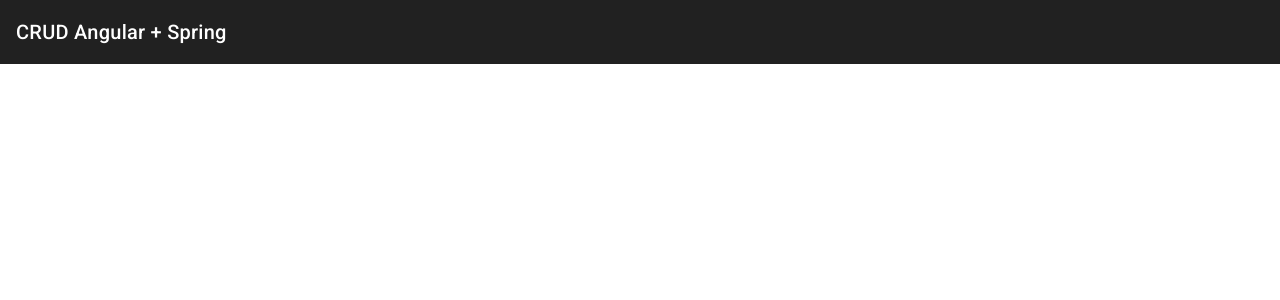
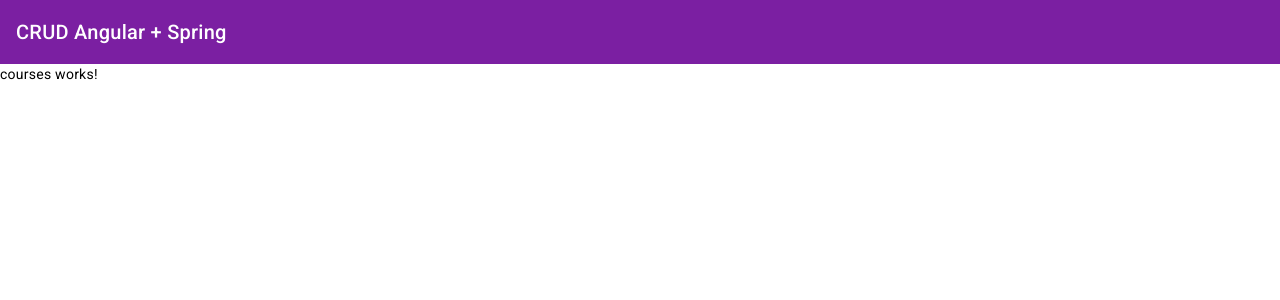
Before and after one commit to lucasfernandsrj/crud-angular-spring, an Angular app in the folder crud-angular/: page /courses in a window 1280 px wide. Before the commit this address led to /. Shown: the top 300 px of the page. Built offline with nearby package versions, Linux system fonts and the light colour scheme.

Commit message:
Roteamento com Lazy Loading

```diff
--- a/crud-angular/src/app/app-routing.module.ts
+++ b/crud-angular/src/app/app-routing.module.ts
@@ -1,7 +1,13 @@
 import { NgModule } from '@angular/core';
 import { RouterModule, Routes } from '@angular/router';
 
-const routes: Routes = [];
+const routes: Routes = [
+  { path: '', pathMatch: 'full', redirectTo: 'courses'},
+  {
+    path: 'courses',
+    loadChildren: () => import('./courses/courses.module').then(m => m.CoursesModule)
+  }
+];
 
 @NgModule({
   imports: [RouterModule.forRoot(routes)],
--- a/crud-angular/src/app/app.component.html
+++ b/crud-angular/src/app/app.component.html
@@ -1,5 +1,4 @@
-<p>
-  <mat-toolbar>
-    <span>CRUD Angular + Spring</span>
-  </mat-toolbar>
-</p>
+<mat-toolbar color="primary">
+  <span>CRUD Angular + Spring</span>
+</mat-toolbar>
+<router-outlet></router-outlet>
--- /dev/null
+++ b/crud-angular/src/app/courses/courses/courses.component.html
@@ -0,0 +1 @@
+<p>courses works!</p>
```
Also changed, not shown: crud-angular/src/app/courses/courses-routing.module.ts (added, +14 -0 lines), crud-angular/src/app/courses/courses.module.ts (added, +17 -0 lines), crud-angular/src/app/courses/courses/courses.component.ts (added, +10 -0 lines), crud-angular/src/app/courses/courses/courses.component.scss (added), 1 other file (tests, documents, lock files or other folders).
